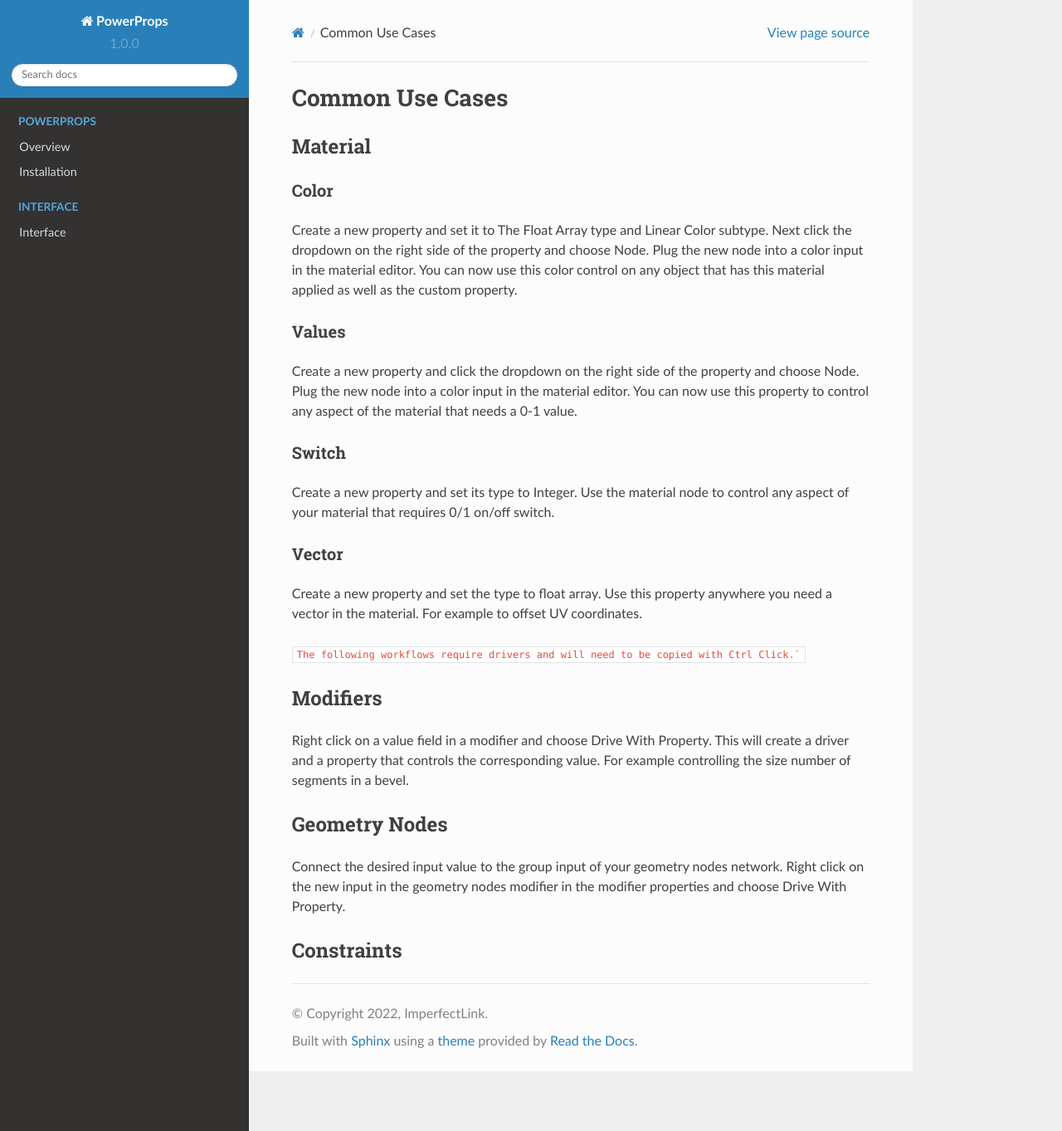
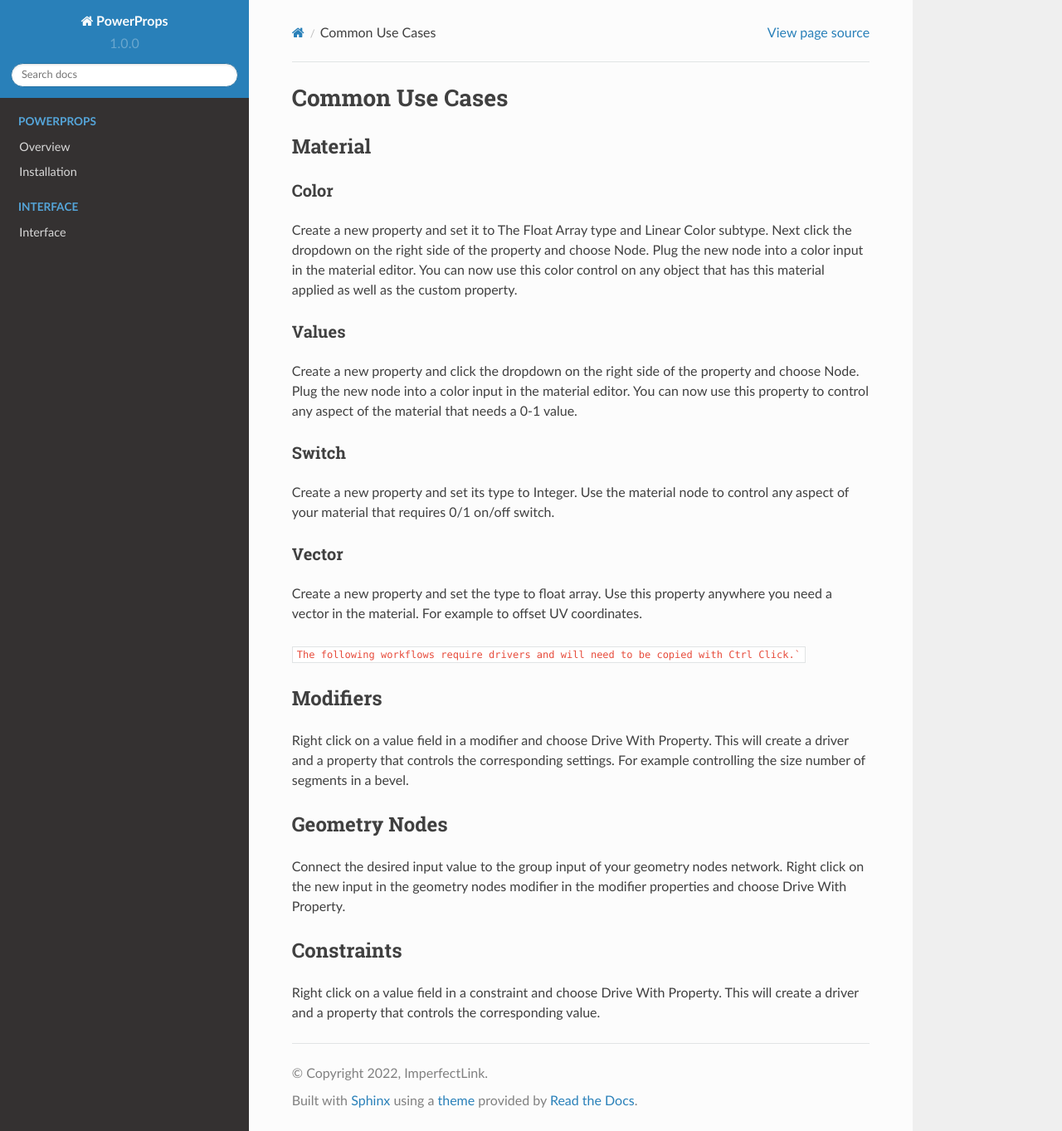
Before and after one commit to imperfectlink/PowerProps, a Sphinx documentation site: the page built from docs/source/uses.rst, in a window 1280 px wide and 1363 px high. Shown: the whole window at 83% size. Built offline with Sphinx 7.4.7 and the Read the Docs theme 2.0.0, drawn with Linux system fonts in a browser that asks for light colours.

Commit message:
Update uses.rst

```diff
--- a/docs/source/uses.rst
+++ b/docs/source/uses.rst
@@ -29,7 +29,7 @@
 Modifiers
 ~~~~
 
-Right click on a value field in a modifier and choose Drive With Property. This will create a driver and a property that controls the corresponding value. For example controlling the size number of segments in a bevel.
+Right click on a value field in a modifier and choose Drive With Property. This will create a driver and a property that controls the corresponding settings. For example controlling the size number of segments in a bevel.
 
 Geometry Nodes
 ~~~~
@@ -38,3 +38,5 @@
 
 Constraints
 ~~~~
+
+Right click on a value field in a constraint and choose Drive With Property. This will create a driver and a property that controls the corresponding value.
```
